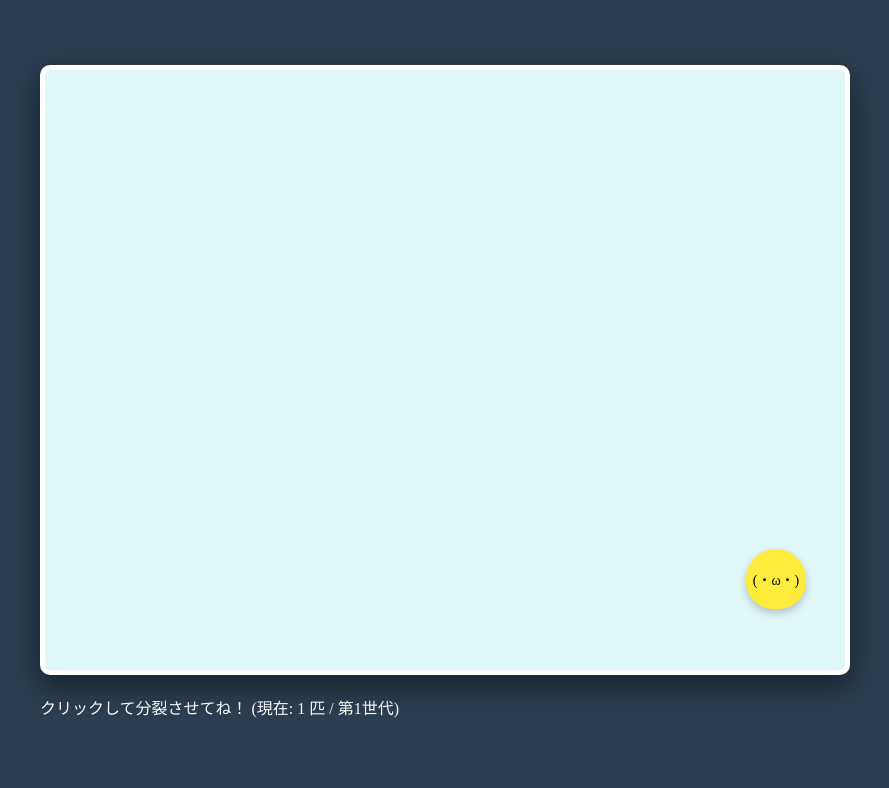
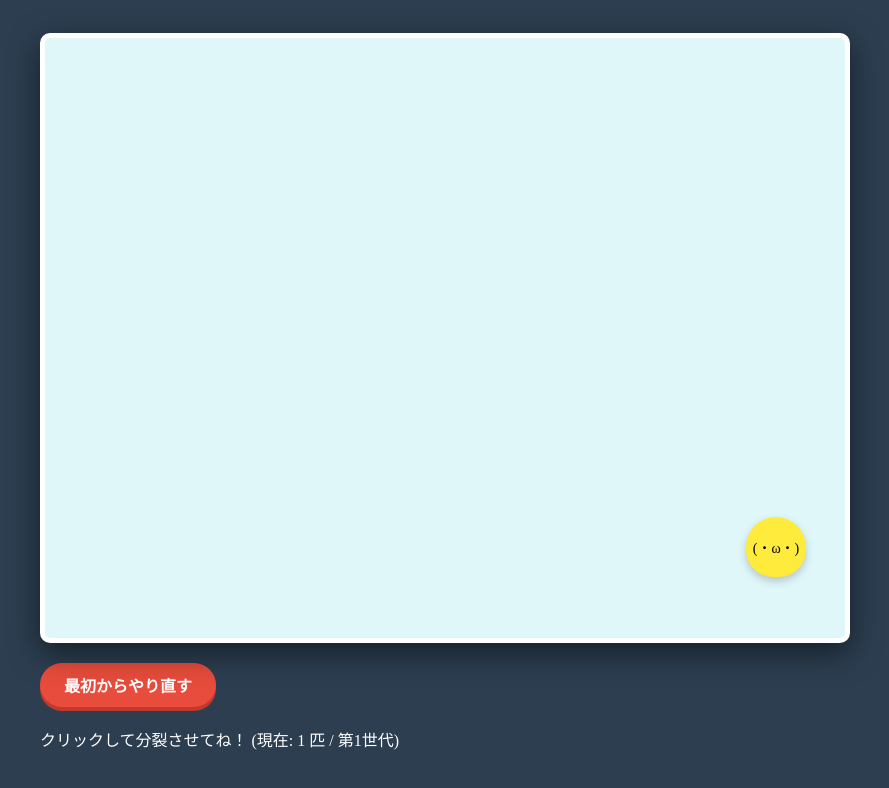
Before and after one commit to canopus222/para-app, a React (Vite) app: page / in a window 1280 px wide. Shown: the top 788 px of the page, without its empty margins (195-1084 px from the left). Built offline with nearby package versions, Linux system fonts and the light colour scheme.

Commit message:
feat: add reset button

```diff
--- a/src/App.css
+++ b/src/App.css
@@ -35,3 +35,23 @@ body {
   box-shadow: 0 4px 8px rgba(0,0,0,0.2);
   transition: transform 0.1s;
 }
+
+/* リセットボタンのスタイル */
+.reset-button {
+  padding: 10px 24px;
+  font-size: 16px;
+  font-weight: bold;
+  color: white;
+  background-color: #e74c3c; /* 綺麗な赤色 */
+  border: none;
+  border-radius: 30px; /* 丸いボタン */
+  cursor: pointer;
+  box-shadow: 0 4px 0 #c0392b; /* 立体感 */
+  transition: all 0.1s;
+}
+
+/* ボタンを押したとき（クリック中）の演出 */
+.reset-button:active {
+  transform: translateY(2px); /* 少し下に沈む */
+  box-shadow: 0 2px 0 #c0392b; /* 影を薄くする */
+}
--- a/src/App.tsx
+++ b/src/App.tsx
@@ -82,6 +82,21 @@ function App() {
     });
   };
 
+// リセットボタンが押された時の処理
+  const resetParas = () => {
+    // 最初の1匹だけの状態に戻します
+    setParas([
+      {
+        id: Date.now(),
+        x: 370,
+        y: 270,
+        vx: 1,
+        vy: 1,
+        stage: 1
+      }
+    ]);
+  };
+
   return (
     <div className="container">
       <div className="stage">
@@ -104,6 +119,13 @@ function App() {
           );
         })}
       </div>
+
+      <div style={{ marginTop: '20px' }}>
+        <button className="reset-button" onClick={resetParas}>
+          最初からやり直す
+        </button>
+      </div>
+
       <p style={{ color: 'white', marginTop: '20px' }}>
         クリックして分裂させてね！ (現在: {paras.length} 匹 / 第{paras[0]?.stage || 0}世代)
       </p>
```
